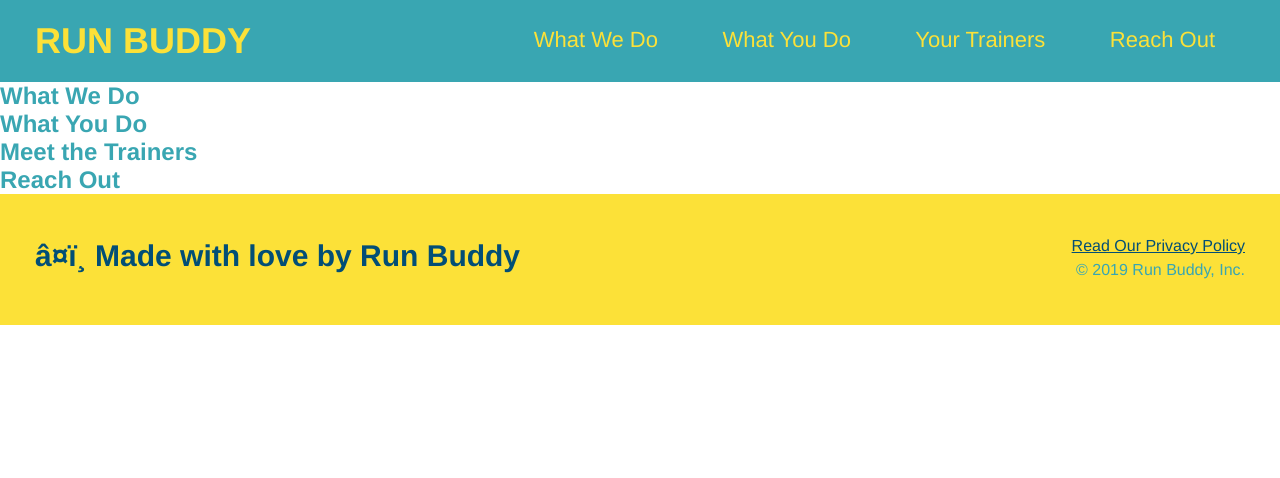
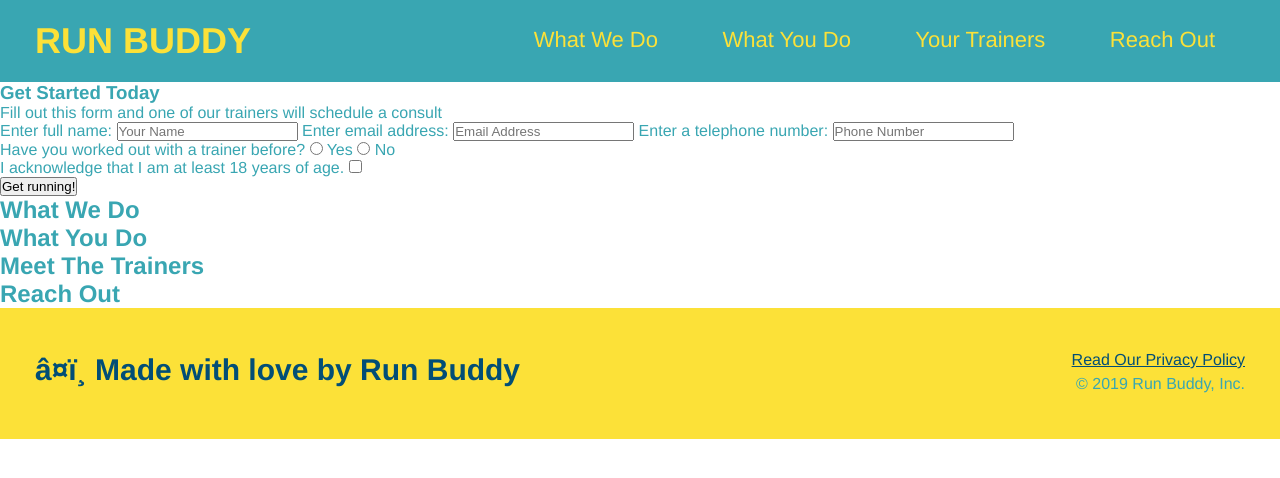
Before and after one commit to nolimits1056/html-outline-and-gitignore, a plain HTML site: page index.html in a window 1280 px wide. Drawn offline with Linux system fonts and the light colour scheme.

Commit message:
updated run-buddy

```diff
--- a/index.html
+++ b/index.html
@@ -40,7 +40,37 @@
 
     <!-- hero/jumbotron -->
     <section>
-    </section>
+        <div>
+            <h3>Get Started Today</h3>
+            <p>Fill out this form and one of our trainers will schedule a consult</p>
+            <!-- add form element -->
+            <form>
+                <label for="name">Enter full name:</label>
+                <input type="text" placeholder="Your Name" name="name" id="name" />
+                <label for="email">Enter email address:</label>
+                <input type="email" placeholder="Email Address" name="email" id="email" />
+                <label for="phone"> Enter a telephone number:</label>
+                <input type="tel" placeholder="Phone Number" name="phone" id="phone" />
+                <p>
+                    Have you worked out with a trainer before?
+                    <input type="radio" name="trainer-confirm" id="trainer-yes" />
+                    <label for="trainer-yes">Yes</label>
+                    <input type="radio" name="trainer-confirm" id="trainer-no" />
+                    <label for="trainer-no">No</label>
+                </p>
+                <p>
+                    <label for="checkbox" >
+                        I acknowledge that I am at least 18 years of age.
+                    </label>
+                    <input type="checkbox" name="age-confirm" id="checkbox" />
+                </p>
+                <button type="submit">
+                    Get running!
+                </button>
+            </form>
+        </div>
+     </section>
+     <!-- end hero -->
 
     <!-- "what we do" section-->
     <section>
@@ -54,7 +84,7 @@
 
     <!-- "meet the trainers" section -->
     <section>
-        <h2>Meet the Trainers</h2>
+        <h2>Meet The Trainers</h2>
     </section>
     <!-- "reach out" section -->
     <section>
```
